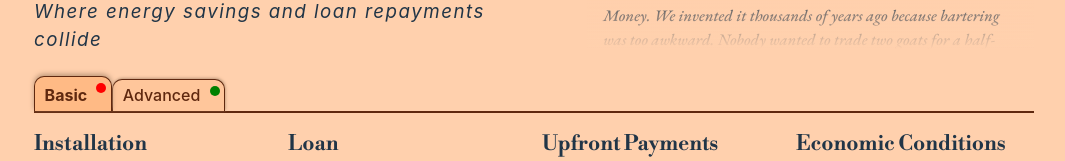
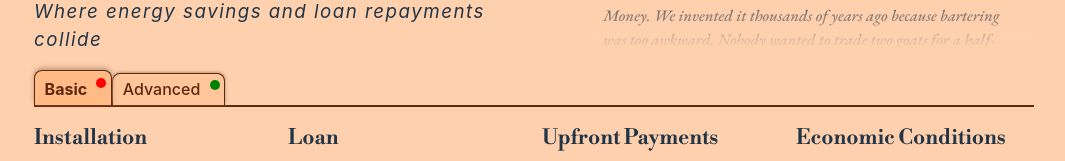
Before and after one commit to BitBodger/retrofit-loan-calculator, a React (Vite) app in the folder frontend/: page / in a window 1280 px wide. Shown: the part 269-430 px from the top of the page, without its empty margins (106-1171 px from the left). Built offline with nearby package versions, Linux system fonts and the light colour scheme.

Commit message:
Small update to buttons

```diff
--- a/frontend/src/App.css
+++ b/frontend/src/App.css
@@ -125,7 +125,7 @@ button:hover {
 hr {
   border: none;
   border-top: 1.5px solid #5f280f;
-  margin: 1.5rem 0 1rem;
+  margin: 1rem 0 1rem;
 }
 
 
@@ -388,7 +388,7 @@ input, select {
   background-color: #ffc69b;
   border: 1px solid #5f280f;
   border-bottom: none;
-  border-radius: 10px 10px 0 0;
+  border-radius: 8px 8px 0 0;
   padding: 0.3rem 1.5rem 0.4rem 0.6rem;
   margin-right: 0rem;
   font-size: 1rem;
```
